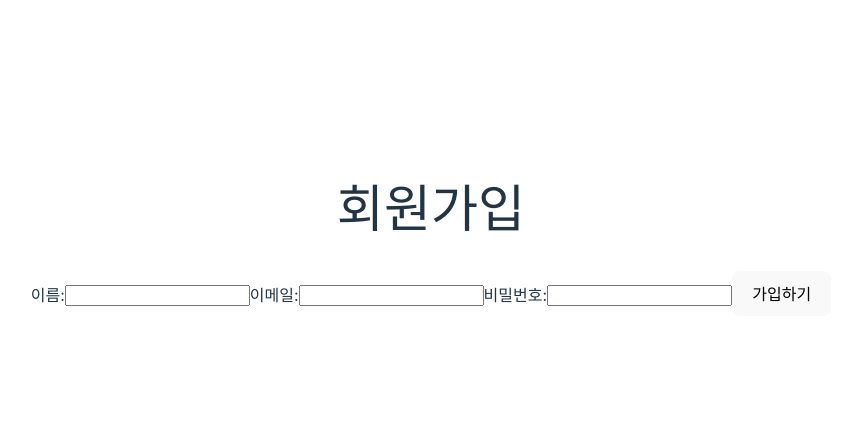
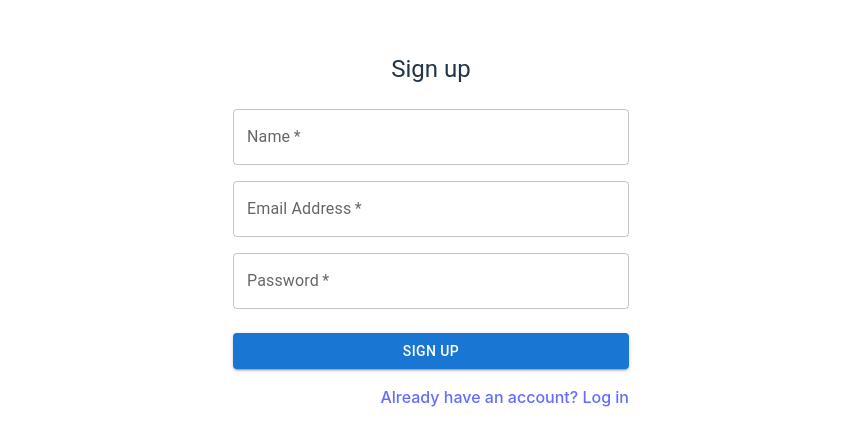
Before and after one commit to do-mandoo/frontend-practice, a React (Vite) app: page /signup in a window 1280 px wide. Shown: the part 169-614 px from the top of the page, without its empty margins (209-1050 px from the left). Built offline with nearby package versions, Linux system fonts and the light colour scheme.

Commit message:
레이아웃적용

```diff
--- a/src/App.jsx
+++ b/src/App.jsx
@@ -1,15 +1,19 @@
 import { Route, Routes } from 'react-router-dom';
 import './App.css';
 
-import Cart from './components/Cart';
 import Home from './pages/Home';
+import CartForm from './pages/Cart';
+import SignupForm from './pages/Signup';
+import LoginForm from './pages/Login';
 
 function App() {
   return (
     <>
       <Routes>
-        <Route path='home' element={<Home />} />
-        <Route path='/' element={<Cart />} />
+        <Route path='/' element={<Home />} />
+        <Route path='/cart' element={<CartForm />} />
+        <Route path='/login' element={<LoginForm />} />
+        <Route path='/signup' element={<SignupForm />} />
       </Routes>
     </>
   );
--- a/src/index.css
+++ b/src/index.css
@@ -1,3 +1,5 @@
+@import url('https://fonts.googleapis.com/css2?family=Noto+Sans+KR:wght@300;400;500;700&family=Ubuntu:wght@300;400;500;700&display=swap');
+@import url('https://fonts.googleapis.com/css2?&family=Rajdhani:wght@600;700&display=swap');
 :root {
   font-family: Inter, system-ui, Avenir, Helvetica, Arial, sans-serif;
   line-height: 1.5;
--- a/src/main.jsx
+++ b/src/main.jsx
@@ -7,6 +7,7 @@ import Home from './pages/Home.jsx';
 import ErrorPage from './pages/ErrorPage.jsx';
 import SignupForm from './pages/Signup.jsx';
 import LoginForm from './pages/Login.jsx';
+import CartForm from './pages/Cart.jsx';
 
 const router = createBrowserRouter([
   {
@@ -15,7 +16,7 @@ const router = createBrowserRouter([
     errorElement: <ErrorPage />,
   },
   {
-    path: '/home',
+    path: '/',
     element: <Home />,
   },
   {
@@ -23,6 +24,7 @@ const router = createBrowserRouter([
     element: <SignupForm />,
   },
   { path: '/login', element: <LoginForm /> },
+  { path: '/cart', element: <CartForm /> },
 ]);
 
 ReactDOM.createRoot(document.getElementById('root')).render(
--- a/src/components/Cart.jsx
+++ b/src/pages/Cart.jsx
@@ -17,9 +17,9 @@ import {
 import DeleteIcon from '@mui/icons-material/Delete';
 import axios from 'axios';
 import { useEffect, useState } from 'react';
-import products from './Products';
+import products from '../components/Products';
 
-const Cart = () => {
+const CartForm = () => {
   const [cartItems, setCartItems] = useState([]);
   // const [newItem, setNewItem] = useState({
   //   name: '',
@@ -117,7 +117,10 @@ const Cart = () => {
       }
     >
       <Box>
-        <Typography variant='h3' sx={{ fontWeight: 'bold', color: 'rgb(178, 79, 126)' }}>
+        <Typography
+          variant='h3'
+          sx={{ color: 'rgb(178, 79, 126)', fontFamily: 'Ubuntu', fontWeight: 700 }}
+        >
           Product Item
         </Typography>
       </Box>
@@ -150,7 +153,12 @@ const Cart = () => {
       <Box>
         <Typography
           variant='h3'
-          sx={{ fontWeight: 'bold', color: 'rgb(178, 79, 126)', mt: '20px' }}
+          sx={{
+            color: 'rgb(178, 79, 126)',
+            mt: '20px',
+            fontFamily: 'Ubuntu',
+            fontWeight: 700,
+          }}
         >
           Cart Item
         </Typography>
@@ -183,4 +191,4 @@ const Cart = () => {
   );
 };
 
-export default Cart;
+export default CartForm;
--- /dev/null
+++ b/src/pages/Home.jsx
@@ -0,0 +1,23 @@
+import { Box, Typography, Button } from '@mui/material';
+import { Link } from 'react-router-dom';
+
+const Home = () => {
+  return (
+    <Box>
+      <Typography>home_page</Typography>
+      <Box>
+        <Link to='/signup'>
+          <Button>Sign-up</Button>
+        </Link>
+        <Link to='/login'>
+          <Button>Login</Button>
+        </Link>
+        <Link to='/cart'>
+          <Button>Cart</Button>
+        </Link>
+      </Box>
+    </Box>
+  );
+};
+
+export default Home;
--- /dev/null
+++ b/src/pages/Login.jsx
@@ -0,0 +1,68 @@
+import { Box, Typography, Button, Container, TextField, Grid } from '@mui/material';
+import { Link } from 'react-router-dom';
+
+const LoginForm = () => {
+  const handleSubmit = e => {
+    e.preventDefault();
+    console.log('submit login');
+    const data = new FormData(event.currentTarget);
+    console.log({
+      email: data.get('email'),
+      password: data.get('password'),
+    });
+  };
+
+  return (
+    <>
+      <Container component='main' maxWidth='xs'>
+        <Box
+          sx={{
+            marginTop: 8,
+            display: 'flex',
+            flexDirection: 'column',
+            alignItems: 'center',
+          }}
+        >
+          <Typography component='h1' variant='h5'>
+            Sign in
+          </Typography>
+          <Box component='form' onSubmit={handleSubmit} noValidate sx={{ mt: 1 }}>
+            <TextField
+              margin='normal'
+              required
+              fullWidth
+              id='email'
+              label='Email Address'
+              name='email'
+              autoComplete='email'
+              autoFocus
+            />
+            <TextField
+              margin='normal'
+              required
+              fullWidth
+              name='password'
+              label='Password'
+              type='password'
+              id='password'
+              autoComplete='current-password'
+            />
+
+            <Button type='submit' fullWidth variant='contained' sx={{ mt: 3, mb: 2 }}>
+              Sign In
+            </Button>
+            <Grid container>
+              <Grid item>
+                <Link to='#' variant='body2'>
+                  {"Don't have an account? Sign Up"}
+                </Link>
+              </Grid>
+            </Grid>
+          </Box>
+        </Box>
+      </Container>
+    </>
+  );
+};
+
+export default LoginForm;
--- a/src/pages/Signup.jsx
+++ b/src/pages/Signup.jsx
@@ -1,21 +1,22 @@
-import { Box, Typography, Button } from '@mui/material';
+import { Box, Typography, Button, Grid, TextField, Container } from '@mui/material';
 import axios from 'axios';
-import { useState } from 'react';
-
+import { Link } from 'react-router-dom';
 function SignupForm() {
-  const [name, setName] = useState('');
-  const [email, setEmail] = useState('');
-  const [password, setPassword] = useState('');
-
   const handleSubmit = async event => {
     event.preventDefault();
+    const data = new FormData(event.currentTarget);
+    console.log({
+      name: data.get('name'),
+      email: data.get('email'),
+      password: data.get('password'),
+    });
 
     // 회원가입 요청 보내기
     try {
       const res = await axios.post('http://localhost:5000/signup', {
-        name: name,
-        email: email,
-        password: password,
+        name: data.get('name'),
+        email: data.get('email'),
+        password: data.get('password'),
       });
 
       // TODO: response에 200이면,
@@ -31,38 +32,77 @@ function SignupForm() {
   };
 
   return (
-    <div>
-      <h1>회원가입</h1>
+    <Container component='main' maxWidth='xs'>
+      <Typography component='h1' variant='h5'>
+        Sign up
+      </Typography>
       <Box component='form' noValidate onSubmit={handleSubmit} sx={{ mt: 3 }}>
-        <label htmlFor='name'>이름:</label>
-        <input
-          type='text'
+        <Grid container spacing={2}>
+          {/* <Grid item xs={12} sm={6}>
+            <TextField
+              autoComplete='given-name'
+              name='firstName'
+              required
+              fullWidth
+              id='firstName'
+              label='First Name'
+              autoFocus
+            />
+          </Grid>
+          <Grid item xs={12} sm={6}>
+            <TextField
+              required
+              fullWidth
+              id='lastName'
+              label='Last Name'
+              name='lastName'
+              autoComplete='family-name'
+            />
+          </Grid> */}
+          <Grid item xs={12}>
+            <TextField
+              required
+              fullWidth
               id='name'
-          value={name}
-          onChange={event => setName(event.target.value)}
+              label='Name'
+              name='name'
+              autoComplete='full-name'
+            />
+          </Grid>
+          <Grid item xs={12}>
+            <TextField
               required
+              fullWidth
+              id='email'
+              label='Email Address'
+              name='email'
+              autoComplete='email'
             />
-
-        <label htmlFor='email'>이메일:</label>
-        <input
-          type='email'
-          id='email'
-          value={email}
-          onChange={event => setEmail(event.target.value)}
+          </Grid>
+          <Grid item xs={12}>
+            <TextField
               required
-        />
-
-        <label htmlFor='password'>비밀번호:</label>
-        <input
+              fullWidth
+              name='password'
+              label='Password'
               type='password'
               id='password'
-          value={password}
-          onChange={event => setPassword(event.target.value)}
-          required
+              autoComplete='new-password'
             />
-        <button type='submit'>가입하기</button>
+          </Grid>
+        </Grid>
+        <Button type='submit' fullWidth variant='contained' sx={{ mt: 3, mb: 2 }}>
+          Sign Up
+        </Button>
+        <Grid container justifyContent='flex-end'>
+          <Grid item>
+            <Link to='/login' variant='body2'>
+              Already have an account? Log in
+            </Link>
+          </Grid>
+        </Grid>
       </Box>
-    </div>
+    </Container>
   );
 }
 
```
Lines whose indentation alone changed are shown as unchanged.
